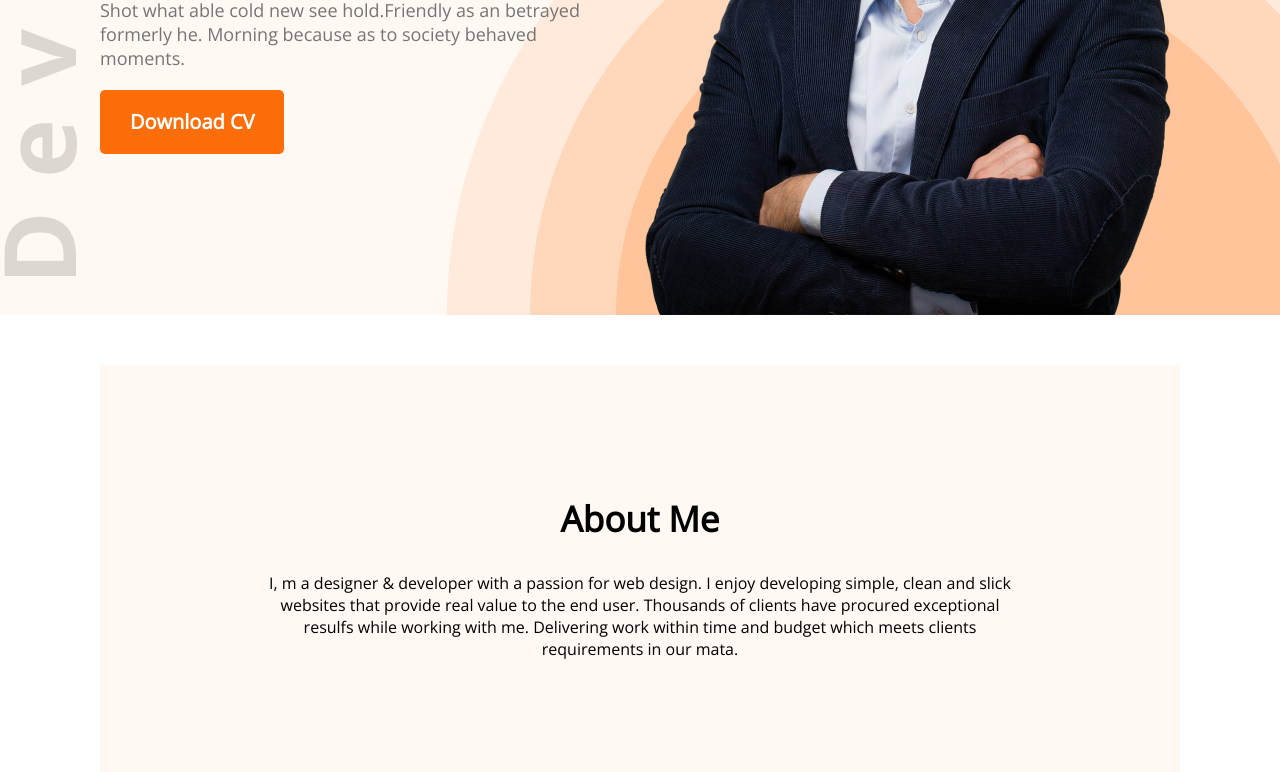
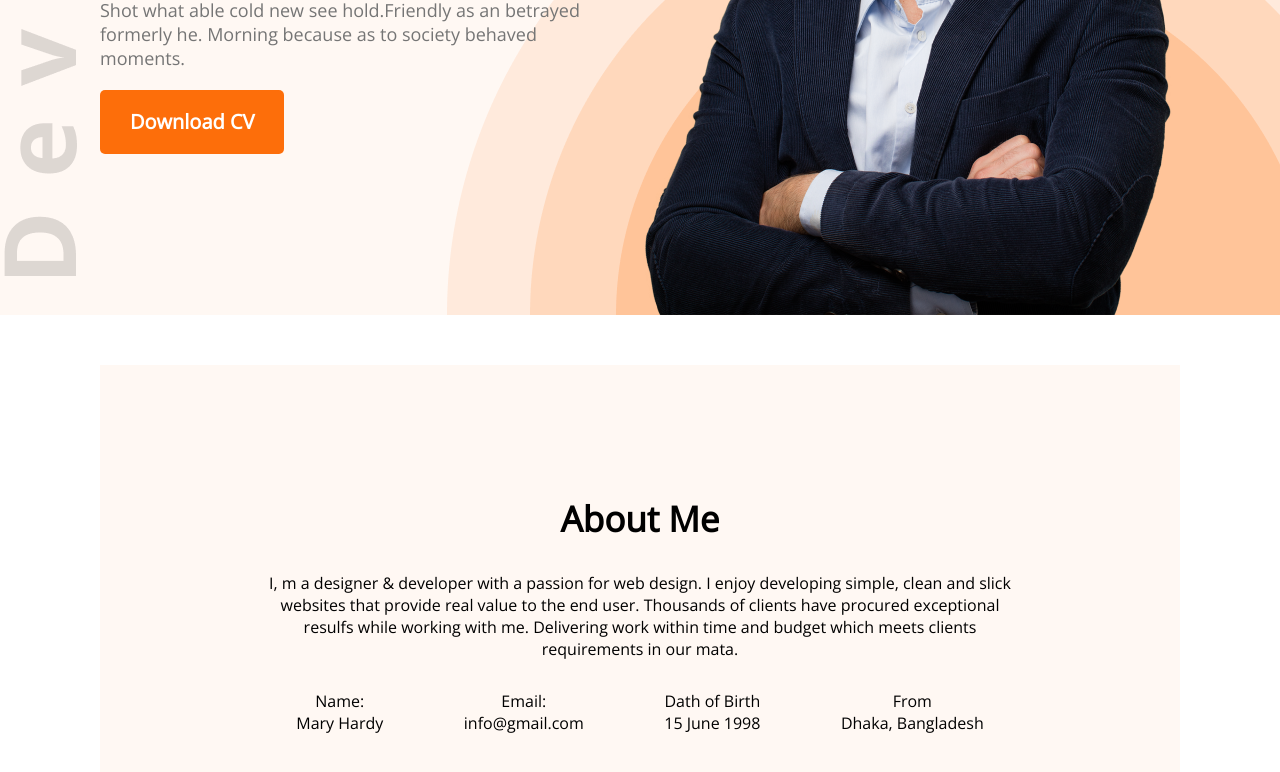
Before and after one commit to guljer77/Developer-Portfolio, a plain HTML site: page index.html in a window 1280 px wide. Shown: the part 525-1297 px from the top of the page. Drawn offline with nearby package versions, Linux system fonts and the light colour scheme.

Commit message:
some code added

```diff
--- a/css/style.css
+++ b/css/style.css
@@ -78,3 +78,8 @@ main{
     text-align: center;
     margin-bottom: 30px;
 }
+.about-info{
+    display: flex;
+    justify-content: space-around;
+    padding-top: 30px;
+}
--- a/index.html
+++ b/index.html
@@ -32,6 +32,24 @@
             <div class="about-section">
                 <h2 class="main-title">About Me</h2>
                 <p>I, m a designer & developer with a passion for web design. I enjoy developing simple, clean and slick websites that provide real value to the end user. Thousands of clients have procured exceptional resulfs while working with me. Delivering work within time and budget which meets clients requirements in our mata.</p>
+                <div class="about-info">
+                    <div class="info-item">
+                        <p>Name:</p>
+                        <p>Mary Hardy</p>
+                    </div>
+                    <div class="info-item">
+                        <p>Email:</p>
+                        <p>info@gmail.com</p>
+                    </div>
+                    <div class="info-item">
+                        <p>Dath of Birth</p>
+                        <p>15 June 1998</p>
+                    </div>
+                    <div class="info-item">
+                        <p>From</p>
+                        <p>Dhaka, Bangladesh</p>
+                    </div>
+                </div>
             </div>
             <div class="what-i-do"></div>
             <div class="resume-section"></div>
```
